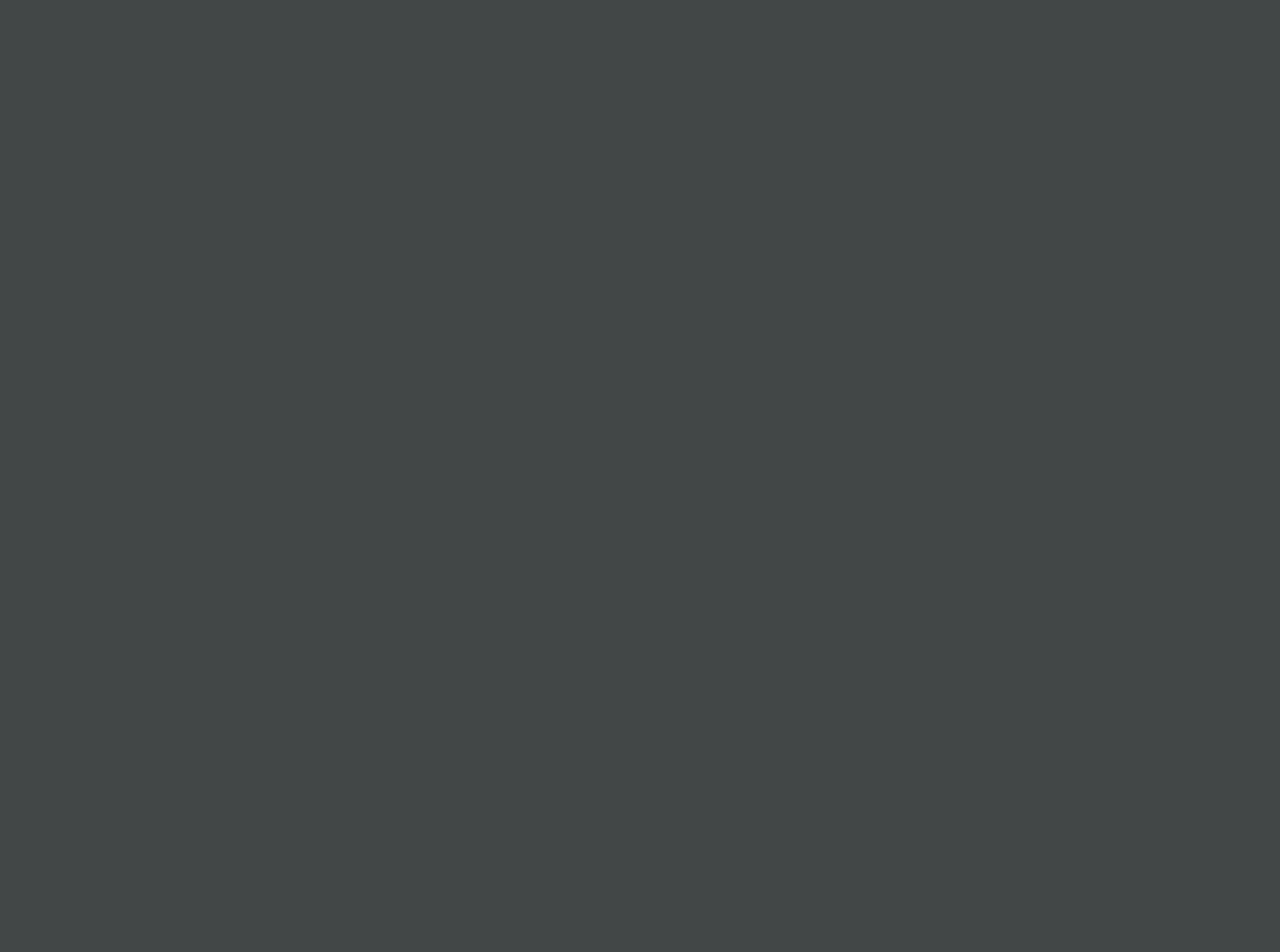
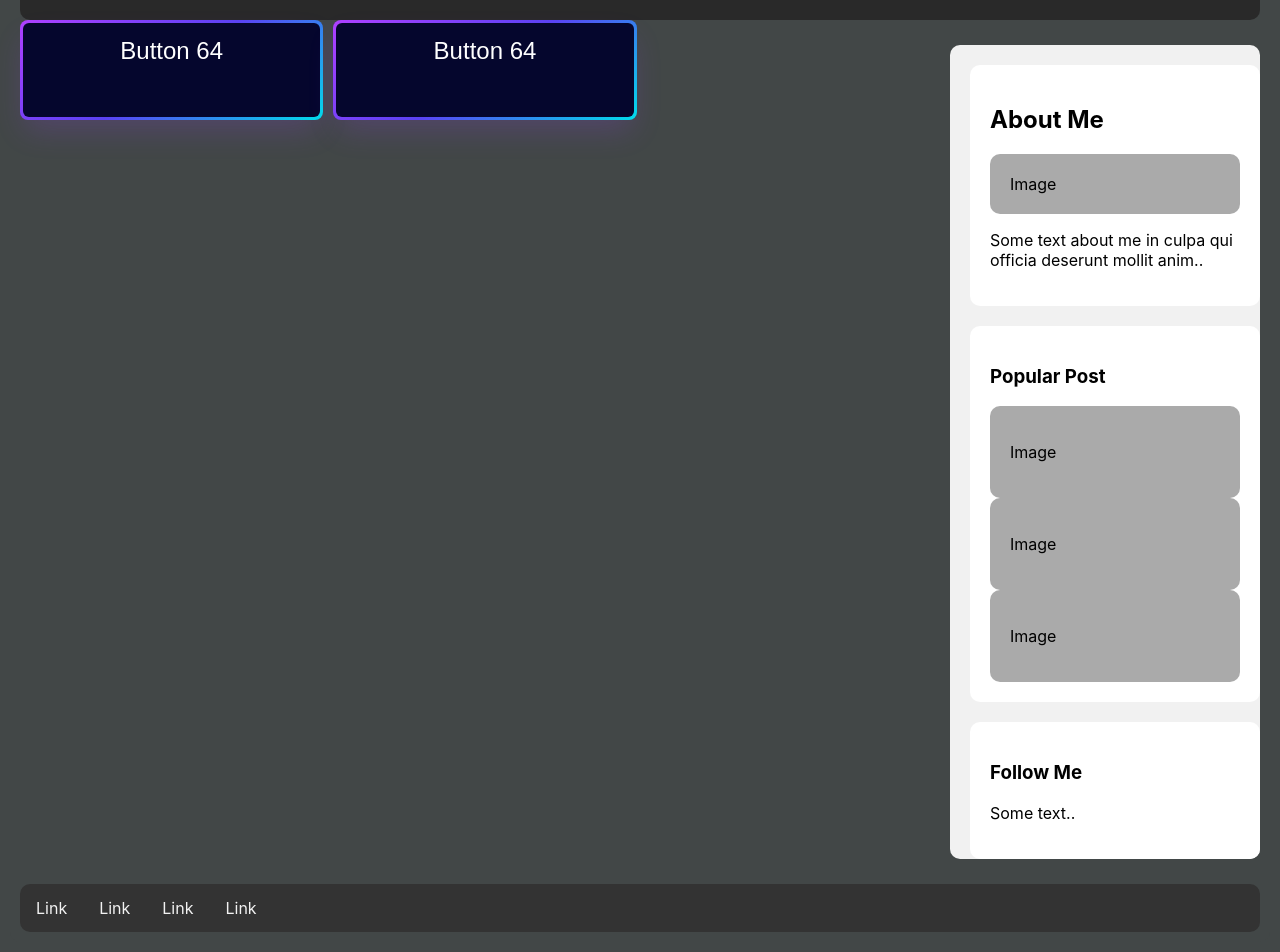
Before and after one commit to Cillian2113/Web-Calculator, a React (Create React App) app in the folder web-calculator/: page / in a window 1280 px wide. Shown: the part 187-1139 px from the top of the page. Before the commit the page ends 800 px from the top, so only its background shows below. Built offline with nearby package versions, Linux system fonts and the light colour scheme; a web font is replaced by a local one.

Commit message:
updated html and css

```diff
--- a/web-calculator/src/App.tsx
+++ b/web-calculator/src/App.tsx
@@ -2,9 +2,55 @@ import React from 'react';
 import './App.css';
 
 function App() {
-  const title = 'Web Calculator';
   return (
-    <h1 className = "title">{title}</h1>
+    <html>
+<head>
+
+</head>
+<body>
+
+<div className="header">
+  <h1>Web Calculator</h1>
+  <p></p>
+</div>
+
+
+
+<div className="row">
+  <div className="leftcolumn">
+    <div className="wrapper">
+    <button className="button-64" role="button"><span className="text">Button 64</span></button>
+    <button className="button-64" role="button"><span className="text">Button 64</span></button>
+</div>
+  </div>
+  <div className="rightcolumn">
+    <div className="card">
+      <h2>About Me</h2>
+      <div className="fakeimg">Image</div>
+      <p>Some text about me in culpa qui officia deserunt mollit anim..</p>
+    </div>
+    <div className="card">
+      <h3>Popular Post</h3>
+      <div className="fakeimg"><p>Image</p></div>
+      <div className="fakeimg"><p>Image</p></div>
+      <div className="fakeimg"><p>Image</p></div>
+    </div>
+    <div className="card">
+      <h3>Follow Me</h3>
+      <p>Some text..</p>
+    </div>
+  </div>
+</div>
+
+<div className="topnav">
+  <a href="#">Link</a>
+  <a href="#">Link</a>
+  <a href="#">Link</a>
+  <a href="#">Link</a>
+</div>
+
+</body>
+</html>
   );
 }
 
--- a/web-calculator/src/index.css
+++ b/web-calculator/src/index.css
@@ -1,4 +1,6 @@
 body {
+  padding: 10px;
+  background: #000000;
   margin: 0;
   font-family: -apple-system, BlinkMacSystemFont, 'Segoe UI', 'Roboto', 'Oxygen',
     'Ubuntu', 'Cantarell', 'Fira Sans', 'Droid Sans', 'Helvetica Neue',
@@ -11,3 +13,165 @@ code {
   font-family: source-code-pro, Menlo, Monaco, Consolas, 'Courier New',
     monospace;
 }
+
+* {
+  box-sizing: border-box;
+  border-radius: 10px;
+}
+
+.header {
+  padding: 30px;
+  text-align: center;
+  background: #292929;
+}
+
+.header h1 {
+  font-size: 50px;
+  color: white;
+}
+
+.topnav {
+  overflow: hidden;
+  background-color: #333;
+}
+
+.topnav a {
+  float: left;
+  display: block;
+  color: #f2f2f2;
+  text-align: center;
+  padding: 14px 16px;
+  text-decoration: none;
+}
+
+.topnav a:hover {
+  background-color: #ddd;
+  color: black;
+}
+
+.leftcolumn {
+  float: left;
+  width: 75%;
+}
+
+.rightcolumn {
+  float: left;
+  width: 25%;
+  background-color: #f1f1f1;
+  padding-left: 20px;
+  margin-bottom: 25px;
+  margin-top: 25px;
+
+}
+
+.fakeimg {
+  background-color: #aaa;
+  width: 100%;
+  padding: 20px;
+}
+
+.card {
+  background-color: white;
+  padding: 20px;
+  margin-top: 20px;
+}
+
+.row::after {
+  content: "";
+  display: table;
+  clear: both;
+}
+
+.footer {
+  padding: 20px;
+  text-align: center;
+  background: #ddd;
+  margin-top: 20px;
+}
+
+.box {
+  background-color: #aaa;
+  border-radius: 9px;
+  padding: 20px;
+  height: 200px;
+  width: 400px;
+  margin-top: 10px;
+  margin-right: 10px;
+  margin-left: 10px;
+  position: absolute;
+}
+
+.wrapper {
+  display: grid;
+  grid-template-columns: 1fr 1fr 1fr;
+  grid-template-rows: 100px 100px;
+  gap: 10px;
+}
+
+.button-64 {
+  align-items: center;
+  background-image: linear-gradient(144deg,#AF40FF, #5B42F3 50%,#00DDEB);
+  border: 0;
+  border-radius: 8px;
+  box-shadow: rgba(151, 65, 252, 0.2) 0 15px 30px -5px;
+  box-sizing: border-box;
+  color: #FFFFFF;
+  display: flex;
+  font-family: Phantomsans, sans-serif;
+  font-size: 20px;
+  justify-content: center;
+  line-height: 1em;
+  max-width: 100%;
+  min-width: 140px;
+  padding: 3px;
+  text-decoration: none;
+  user-select: none;
+  -webkit-user-select: none;
+  touch-action: manipulation;
+  white-space: nowrap;
+  cursor: pointer;
+}
+
+.button-64:active,
+.button-64:hover {
+  outline: 0;
+}
+
+.button-64 span {
+  background-color: rgb(5, 6, 45);
+  padding: 16px 24px;
+  border-radius: 6px;
+  width: 100%;
+  height: 100%;
+  transition: 300ms;
+}
+
+.button-64:hover span {
+  background: none;
+}
+
+@media (min-width: 768px) {
+  .button-64 {
+    font-size: 24px;
+    min-width: 196px;
+  }
+}
+
+/* Responsive layout - when the screen is less than 800px wide, make the two columns stack on top of each other instead of next to each other */
+@media screen and (max-width: 800px) {
+  .leftcolumn, .rightcolumn {
+    width: 100%;
+    padding: 0;
+  }
+  .box{
+
+  }
+}
+
+/* Responsive layout - when the screen is less than 400px wide, make the navigation links stack on top of each other instead of next to each other */
+@media screen and (max-width: 400px) {
+  .topnav a {
+    float: none;
+    width: 100%;
+  }
+}
```
